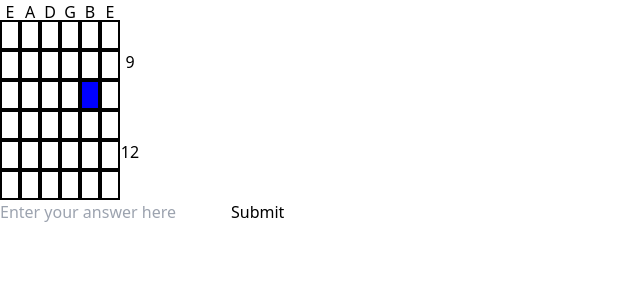
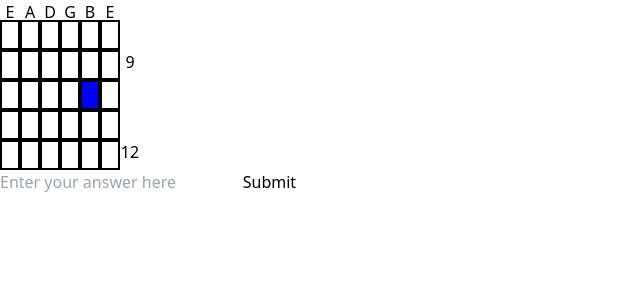
Before and after one commit to MadeOfBees/FretboardQuiz, a React (Vite) app: page / in a window 1280 px wide. Shown: the top 300 px of the page, without its empty margins (0-640 px from the left). Built offline with nearby package versions, Linux system fonts and the light colour scheme.

Commit message:
learned to count to 5

```diff
--- a/src/Components/chordagram.tsx
+++ b/src/Components/chordagram.tsx
@@ -17,8 +17,8 @@ export default function Chordagram(props: ChordagramProps): JSX.Element {
     let chosenFret = props.draw.chosenFret[1];
 
     if (chosenFret - firstFret <= 2) {
-      range.push(firstFret);
-      range.push(firstFret + 5);
+      range.push(firstFret+1);
+      range.push(firstFret + 6);
     } else if (finalFret - chosenFret <= 3) {
       range.push(finalFret - 5);
       range.push(finalFret);
@@ -48,8 +48,12 @@ export default function Chordagram(props: ChordagramProps): JSX.Element {
     const range = findRange();
     const frets: JSX.Element[][] = [];
 
-    for (let fret = range[0]; fret <= range[1]; fret++) {
+    // Ensure we only display up to 5 frets
+    const endFret = Math.min(range[1], range[0] + 4);
+
+    for (let fret = range[0]; fret <= endFret; fret++) {
       const fretRow: JSX.Element[] = [];
+
       for (let stringIndex = 0; stringIndex < strings.length; stringIndex++) {
         const color = getFretColor(stringIndex, fret);
         fretRow.push(
@@ -64,6 +68,7 @@ export default function Chordagram(props: ChordagramProps): JSX.Element {
           ></div>
         );
       }
+
       frets.push(fretRow);
     }
 
--- a/src/Components/fretboardQuiz.tsx
+++ b/src/Components/fretboardQuiz.tsx
@@ -136,7 +136,7 @@ export default function Fretboard(props: FretboardProps): JSX.Element {
           placeholder="Enter your answer here"
           onChange={handleAnswer}
         />
-        <button type="submit">Submit</button>
+        <button type="submit">⠀Submit</button>
       </form>
       {showCorrectAnswer ? (
         <h1 className="text-2xl text-center">
```
